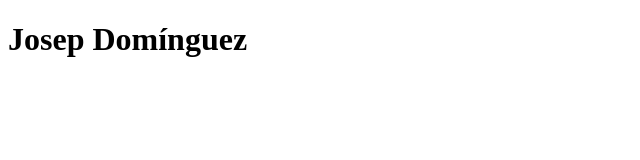
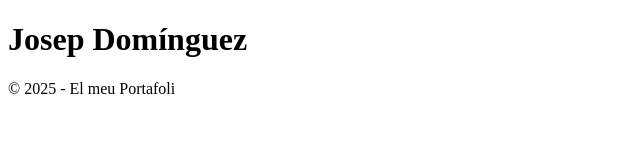
Before and after one commit to Josep-merce/portafoli-M0614-AEA3, a plain HTML site: page index.html in a window 1280 px wide. Shown: the whole page, without its empty margins (0-640 px from the left). Drawn offline with Linux system fonts and the light colour scheme.

Commit message:
Afegida estructura base del footer

```diff
--- a/index.html
+++ b/index.html
@@ -7,6 +7,8 @@
   </head>
   <body>
     <h1>Josep Domínguez</h1>
-
+    <footer>
+        <p>© 2025 - El meu Portafoli</p>
+    </footer>
   </body>
 </html>
```
